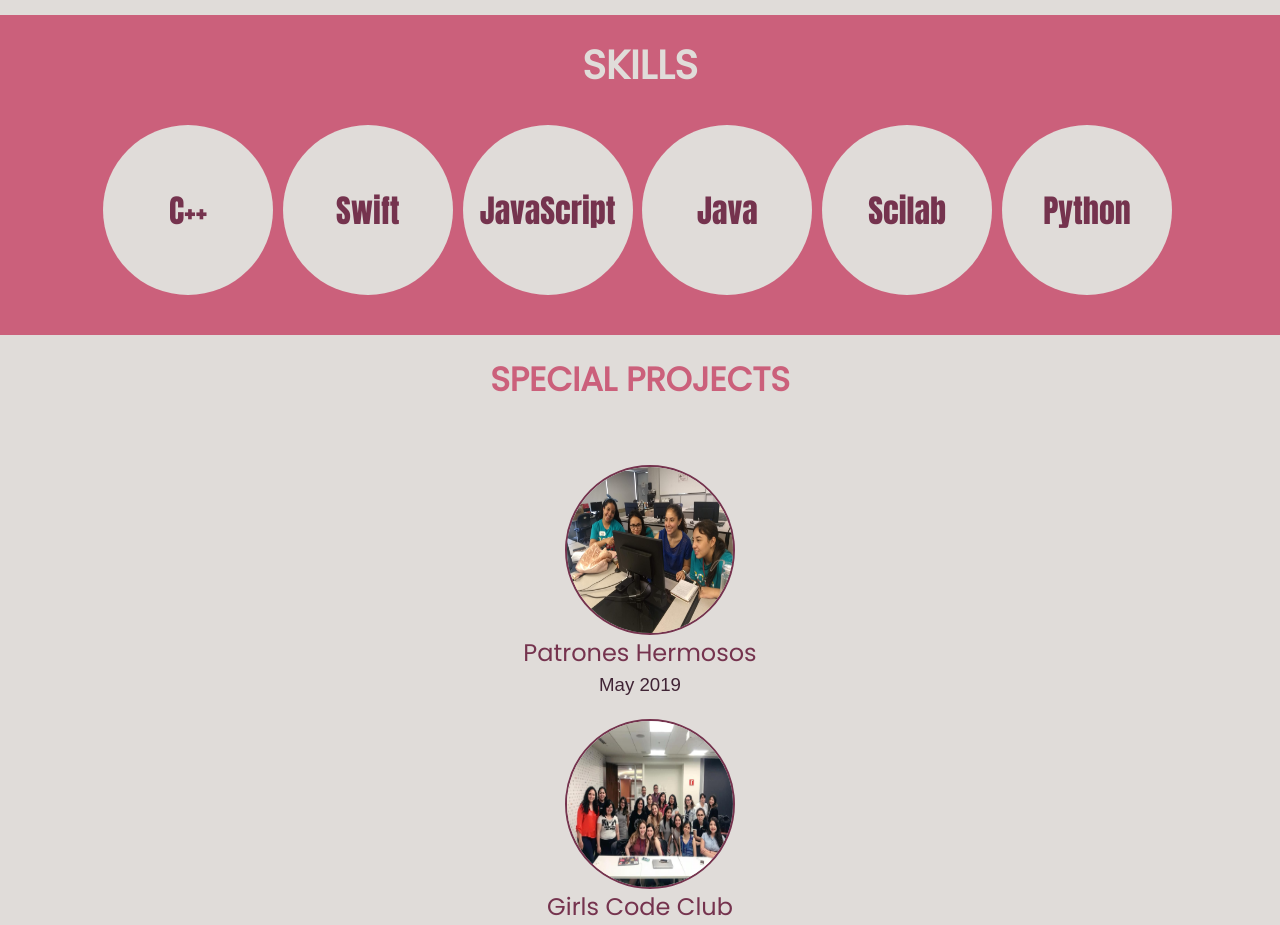
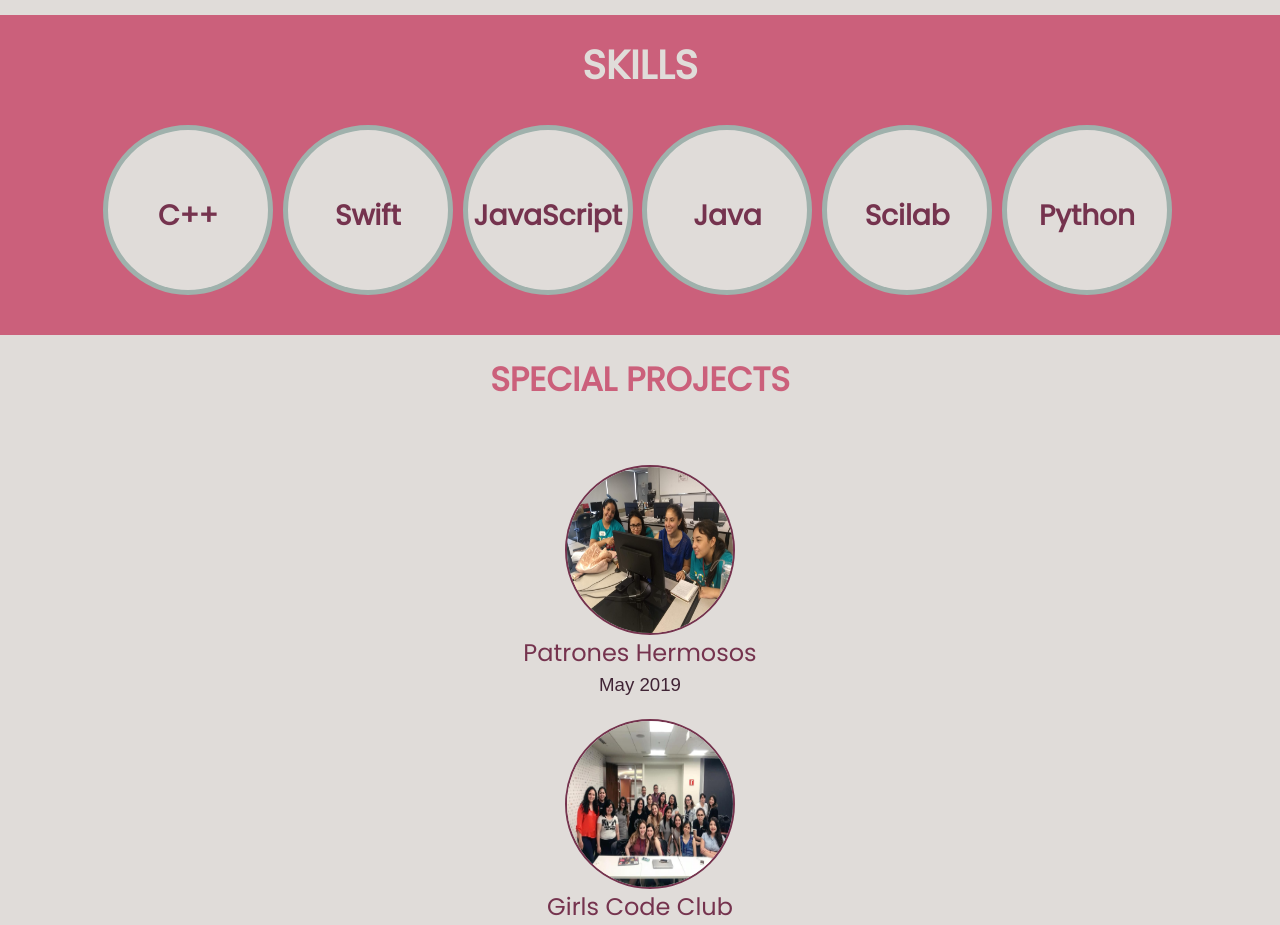
Before and after one commit to isabelcruz816/isabelcruz816.github.io, a plain HTML site: page pages/index.html in a window 1280 px wide. Shown: the part 2000-2925 px from the top of the page. Drawn offline with nearby package versions, Linux system fonts and the light colour scheme; a web font is replaced by a local one.

Commit message:
changed modal circles borders

```diff
--- a/css/main.css
+++ b/css/main.css
@@ -290,13 +290,15 @@ p.content {
     border-radius: 50%;
     margin-right:5px;
     margin-bottom: 20px;
-    font-size: 32px;
+    font-size: 28px;
     color: #75334E;
-    font-family: Impact, Haettenschweiler, 'Arial Narrow Bold', sans-serif;
+    font-family: 'Poppins', sans-serif;
+    font-weight: bolder;
     text-align: center;
     line-height: 170px;
     display: inline-block;
     background: #E0DCD9;
+    border: 5px solid #9FB1AC;
 }
 
 button {
--- a/pages/index.html
+++ b/pages/index.html
@@ -103,8 +103,8 @@
 						<li class = "exp">Helped tracking Facebook Ads performance for the company’s clients.</li>
 					</ul>
 				</div>
-				<span class = "grid-item"><p id = "p1">Company: <a href = "http://www.telstock.net/">Telstock</a></p></span>
-				<span class = "grid-item"><p id = "p1">Company: <a href = "http://www.telstock.net/">Telstock</a></p></span>
+				<span class = "grid-item"><p id = "p1">Company: <a href = "http://www.telstock.net/" target = "_blank">Telstock</a></p></span>
+				<span class = "grid-item"><p id = "p1">Company: <a href = "http://www.telstock.net/" target = "_blank">Telstock</a></p></span>
 				<span class = "grid-item"><p id = "p1">Company: Red Rooster Marketing</p></span>
 			</div>
 
```
